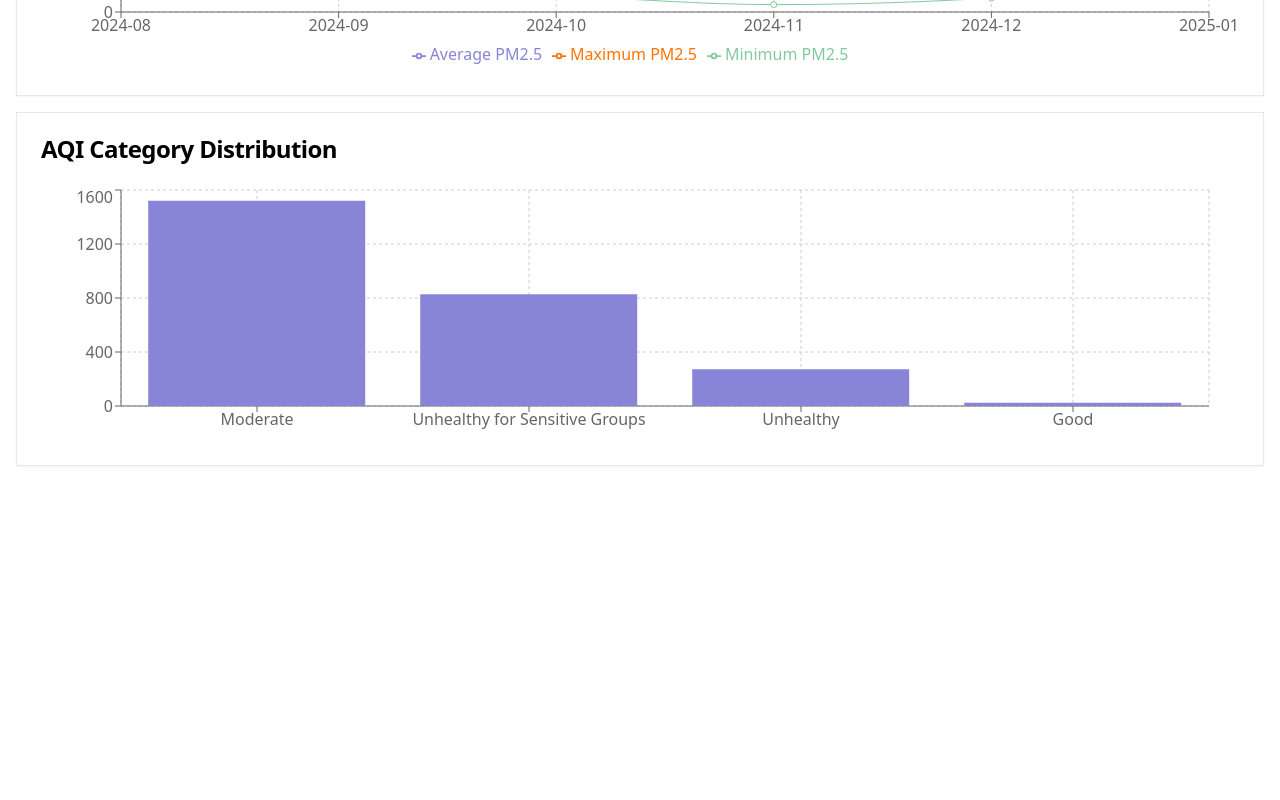
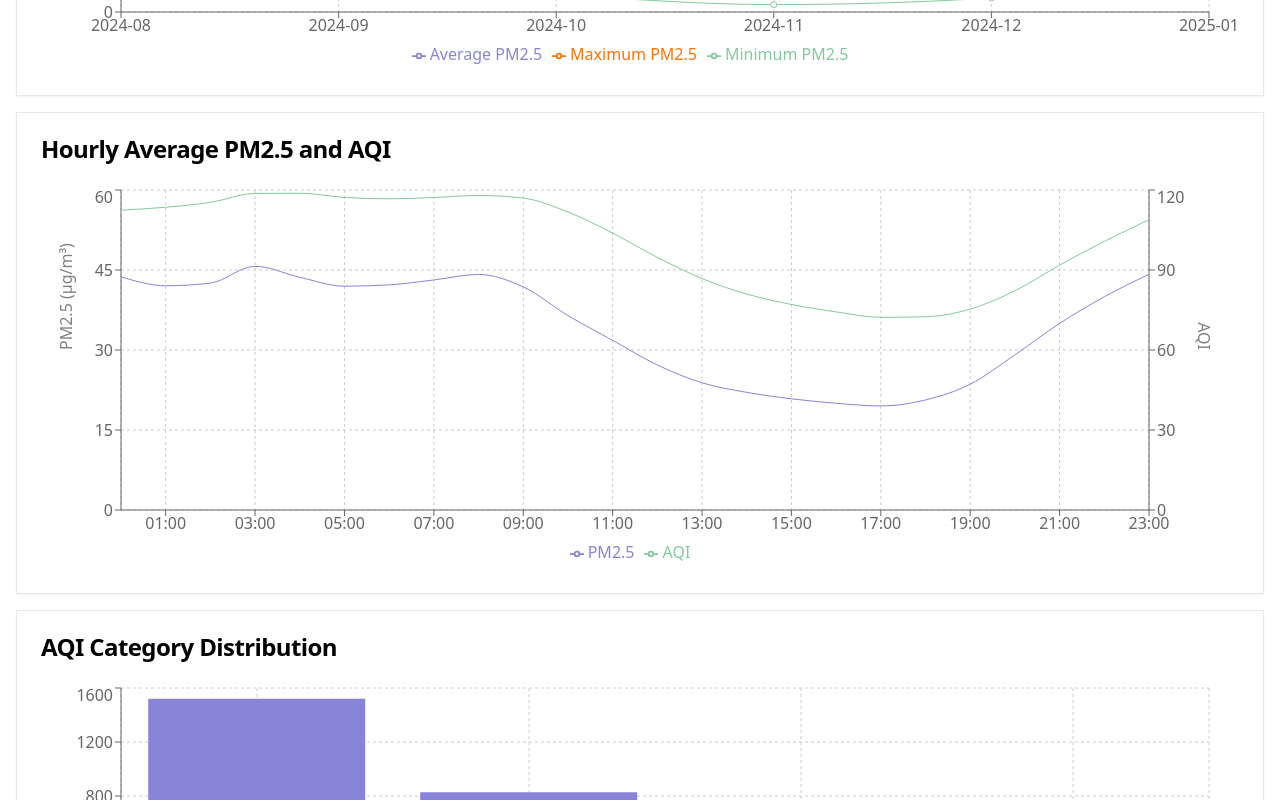
Before and after one commit to RDjarbeng/air-quality-analysis_dashboard, a Next.js app: page / in a window 1280 px wide. Shown: the part 900-1700 px from the top of the page. Before the commit the page ends 1382 px from the top, so only its background shows below. Built offline with nearby package versions, Linux system fonts and the light colour scheme.

Commit message:
Add chart for hourly averages

```diff
--- a/src/components/AirQualityDashboard.tsx
+++ b/src/components/AirQualityDashboard.tsx
@@ -6,15 +6,16 @@ type AirQualityData = {
   daily: any[];
   monthly: any[];
   distribution: any[];
+  hourly: any[];
 };
 
 const AirQualityDashboard = ({ data }: { data: AirQualityData }) => {
+  console.log('Received Data:', data);
 
-  console.log('Received Data:', data); // Add this for debugging
+  if (!data.daily.length || !data.monthly.length || !data.distribution.length || !data.hourly.length) {
+    return <div>No data available to display charts.</div>;
+  }
 
-  if (!data.daily.length || !data.monthly.length || !data.distribution.length) {
-    return <div>No data available to display charts.</div>; // Fallback if data is empty
-  }
   const CustomTooltip = ({ active, payload, label }: any) => {
     if (active && payload && payload.length) {
       return (
@@ -44,6 +45,7 @@ const AirQualityDashboard = ({ data }: { data: AirQualityData }) => {
 
   return (
     <div className="space-y-4">
+      {/* Daily Trends Chart */}
       <Card>
         <CardHeader>
           <CardTitle>Daily PM2.5 and AQI Trends</CardTitle>
@@ -66,6 +68,7 @@ const AirQualityDashboard = ({ data }: { data: AirQualityData }) => {
         </CardContent>
       </Card>
 
+      {/* Monthly Levels Chart */}
       <Card>
         <CardHeader>
           <CardTitle>Monthly PM2.5 Levels</CardTitle>
@@ -88,6 +91,33 @@ const AirQualityDashboard = ({ data }: { data: AirQualityData }) => {
         </CardContent>
       </Card>
 
+      {/* Hourly Averages Chart (new) */}
+      <Card>
+        <CardHeader>
+          <CardTitle>Hourly Average PM2.5 and AQI</CardTitle>
+        </CardHeader>
+        <CardContent>
+          <div className="h-96">
+            <ResponsiveContainer width="100%" height="100%">
+              <LineChart data={data.hourly} margin={{ top: 5, right: 30, left: 20, bottom: 5 }}>
+                <CartesianGrid strokeDasharray="3 3" />
+                <XAxis
+                  dataKey="hour"
+                  tickFormatter={(hour) => `${hour.toString().padStart(2, '0')}:00`}
+                />
+                <YAxis yAxisId="left" label={{ value: 'PM2.5 (µg/m³)', angle: -90, position: 'insideLeft' }} />
+                <YAxis yAxisId="right" orientation="right" label={{ value: 'AQI', angle: 90, position: 'insideRight' }} />
+                <Tooltip content={CustomTooltip} />
+                <Legend />
+                <Line yAxisId="left" type="monotone" dataKey="avgPM25" stroke="#8884d8" name="PM2.5" dot={false} />
+                <Line yAxisId="right" type="monotone" dataKey="avgAQI" stroke="#82ca9d" name="AQI" dot={false} />
+              </LineChart>
+            </ResponsiveContainer>
+          </div>
+        </CardContent>
+      </Card>
+
+      {/* AQI Category Distribution Chart */}
       <Card>
         <CardHeader>
           <CardTitle>AQI Category Distribution</CardTitle>
```
